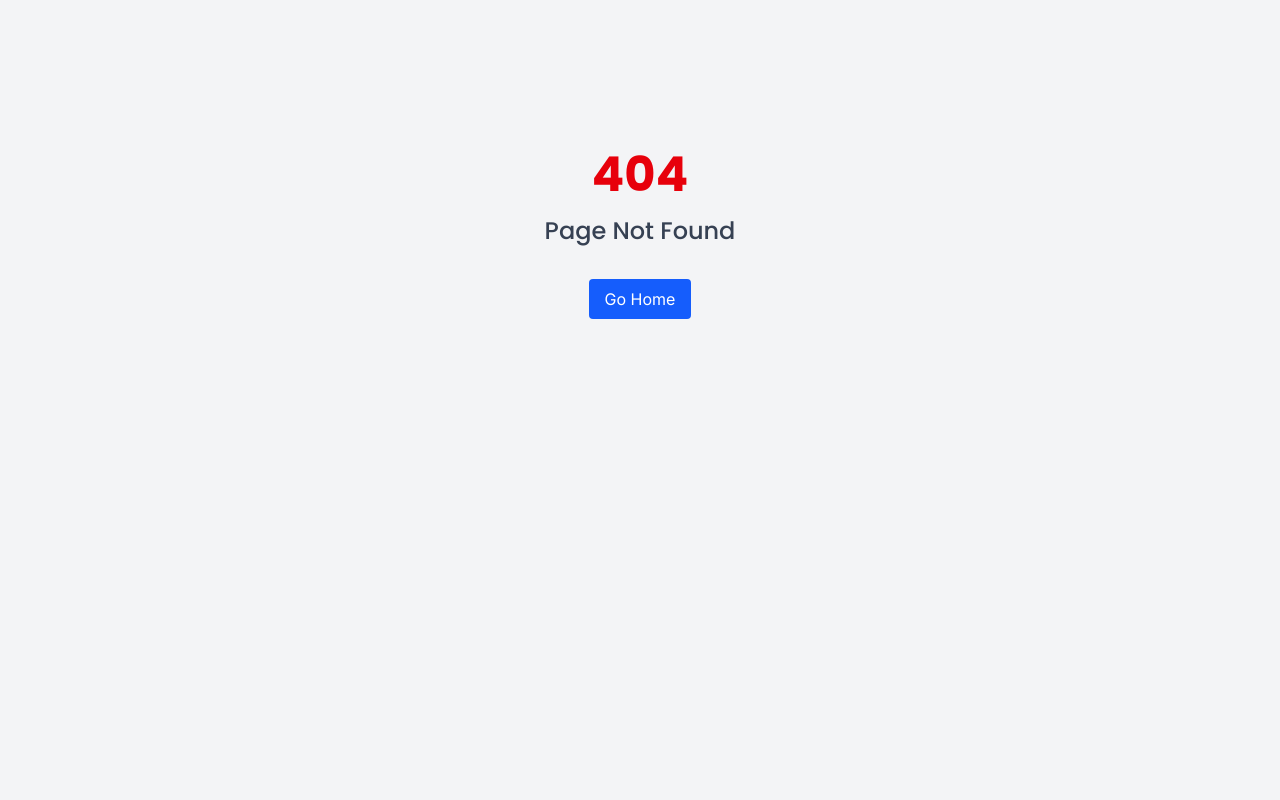
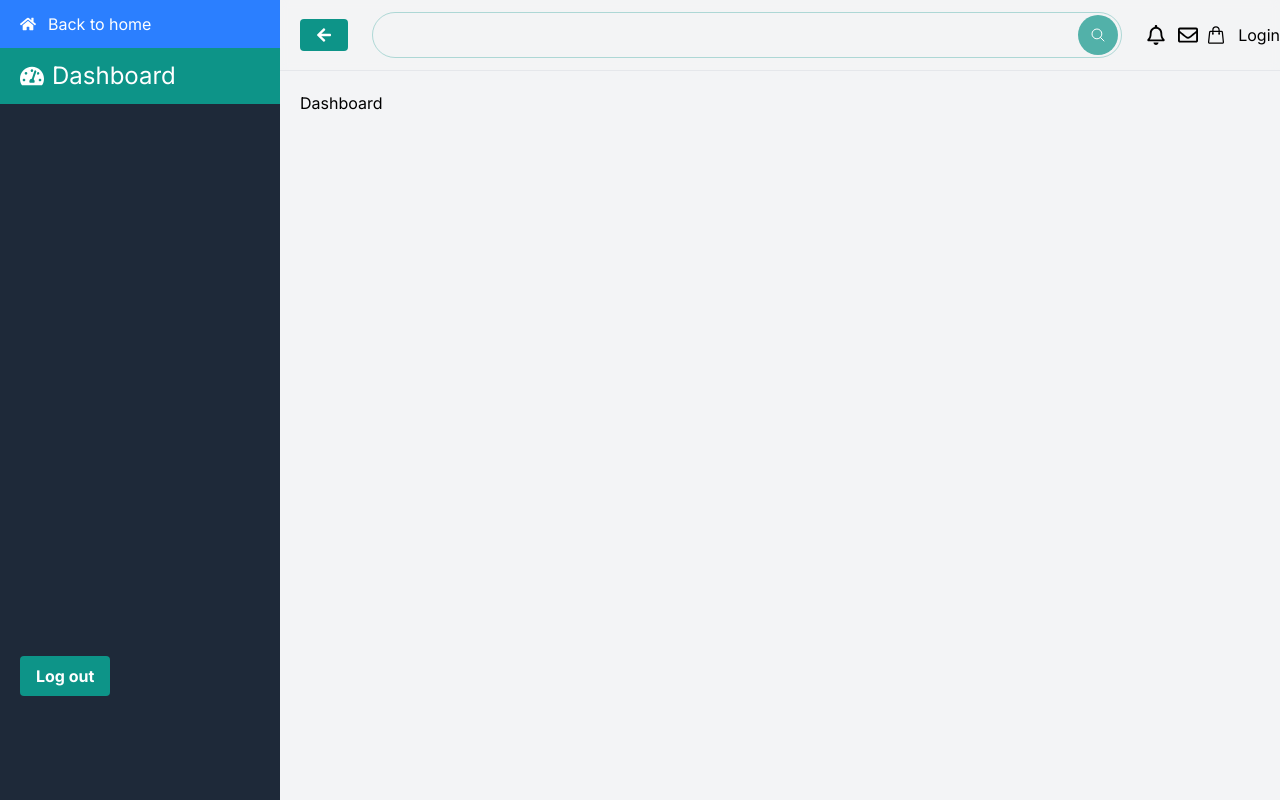
Before and after one commit to wahednur/wahednur, a Next.js app: page /dashboard in a window 1280 px wide. Before the commit this address had no page. Built offline with nearby package versions, Linux system fonts and the light colour scheme; no server answers.

Commit message:
Added dashboar layout

```diff
--- a/package.json
+++ b/package.json
@@ -24,7 +24,7 @@
     "react-icons": "^5.5.0",
     "resend": "^4.5.2",
     "sonner": "^2.0.5",
-    "zod": "^3.25.63"
+    "zod": "^3.25.67"
   },
   "devDependencies": {
     "@eslint/eslintrc": "^3",
--- /dev/null
+++ b/src/app/(dashboard)/components/admin-nav.tsx
@@ -0,0 +1,180 @@
+"use client";
+
+import Link from "next/link";
+import { usePathname } from "next/navigation";
+import { useState } from "react";
+import { FaProjectDiagram, FaTools } from "react-icons/fa";
+import {
+  FaBuildingColumns,
+  FaCartFlatbed,
+  FaChevronRight,
+  FaUserShield,
+} from "react-icons/fa6";
+
+type MenuItem = {
+  label: string;
+  icon?: React.ReactNode;
+  href?: string;
+  children?: MenuItem[];
+};
+
+const menuData: MenuItem[] = [
+  {
+    label: "Orders",
+    icon: <FaCartFlatbed />,
+    children: [
+      { label: "Order List", href: "/dashboard/admin/orders" },
+      { label: "Add Order", href: "/dashboard/admin/orders/add-order" },
+      { label: "Pending Order", href: "/dashboard/admin/orders/pending" },
+      { label: "Complete Order", href: "/dashboard/admin/orders/complete" },
+    ],
+  },
+  {
+    label: "Portfolios",
+    icon: <FaProjectDiagram />,
+    children: [
+      { label: "Portfolio List", href: "/dashboard/admin/portfolios" },
+      {
+        label: "Add Portfolio",
+        href: "/dashboard/admin/portfolios/add-portfolio",
+      },
+      {
+        label: "Portfolio Categories",
+        children: [
+          {
+            label: "Categories",
+            href: "/dashboard/admin/portfolios/categories",
+          },
+          {
+            label: "Add Category",
+            href: "/dashboard/admin/portfolios/categories/add-category",
+          },
+        ],
+      },
+    ],
+  },
+  {
+    label: "Services",
+    icon: <FaTools />,
+    children: [
+      { label: "Service List", href: "/dashboard/admin/services" },
+      { label: "Add Service", href: "/dashboard/admin/services/add-service" },
+      {
+        label: "Service Categories",
+        children: [
+          { label: "Categories", href: "/dashboard/admin/services/categories" },
+          {
+            label: "Add Category",
+            href: "/dashboard/admin/services/categories/add-category",
+          },
+        ],
+      },
+    ],
+  },
+  {
+    label: "Users",
+    icon: <FaUserShield />,
+    children: [
+      { label: "User List", href: "/dashboard/admin/users" },
+      { label: "Add User", href: "/dashboard/admin/users/add-user" },
+    ],
+  },
+  {
+    label: "Accounting",
+    icon: <FaBuildingColumns />,
+    children: [
+      { label: "User List", href: "/dashboard/admin/accounting" },
+      { label: "Income", href: "/dashboard/admin/accounting/income" },
+    ],
+  },
+];
+
+function SidebarItem({
+  item,
+  depth = 0,
+  openKeys,
+  setOpenKeys,
+  pathname,
+}: {
+  item: MenuItem;
+  depth?: number;
+  openKeys: string[];
+  setOpenKeys: (keys: string[]) => void;
+  pathname: string;
+}) {
+  const hasChildren = item.children && item.children.length > 0;
+  const isOpen = openKeys.includes(item.label);
+  const isActive = item.href && pathname.startsWith(item.href);
+
+  const toggle = () => {
+    if (isOpen) {
+      setOpenKeys(openKeys.filter((key) => key !== item.label));
+    } else {
+      setOpenKeys([...openKeys.filter((k) => k !== item.label), item.label]);
+    }
+  };
+
+  return (
+    <li>
+      <div
+        className={`flex items-center justify-between cursor-pointer px-4 py-2 rounded hover:bg-gray-700 ${
+          isActive ? "bg-ws-primary text-white" : ""
+        }`}
+        onClick={hasChildren ? toggle : undefined}
+      >
+        <div className="flex items-center gap-2 flex-1">
+          {depth === 0 && item.icon}
+          {item.href ? (
+            <Link href={item.href} className="flex-1">
+              {item.label}
+            </Link>
+          ) : (
+            <span className="flex-1">{item.label}</span>
+          )}
+        </div>
+        {hasChildren && (
+          <FaChevronRight
+            className={`transform transition-transform ${
+              isOpen ? "rotate-90" : ""
+            }`}
+          />
+        )}
+      </div>
+      {hasChildren && isOpen && (
+        <ul className={`ml-${depth > 0 ? 4 : 2} pl-3 border-l border-gray-600`}>
+          {item.children!.map((child) => (
+            <SidebarItem
+              key={child.label}
+              item={child}
+              depth={depth + 1}
+              openKeys={openKeys}
+              setOpenKeys={setOpenKeys}
+              pathname={pathname}
+            />
+          ))}
+        </ul>
+      )}
+    </li>
+  );
+}
+
+export default function AdminDashNav() {
+  const pathname = usePathname();
+  const [openKeys, setOpenKeys] = useState<string[]>([]);
+
+  return (
+    <div className="w-full text-white">
+      <ul className="space-y-1">
+        {menuData.map((item) => (
+          <SidebarItem
+            key={item.label}
+            item={item}
+            openKeys={openKeys}
+            setOpenKeys={setOpenKeys}
+            pathname={pathname}
+          />
+        ))}
+      </ul>
+    </div>
+  );
+}
--- /dev/null
+++ b/src/app/(dashboard)/components/dash-topbar.tsx
@@ -0,0 +1,43 @@
+import {
+  FaArrowLeft,
+  FaArrowRight,
+  FaRegBell,
+  FaRegEnvelope,
+} from "react-icons/fa";
+import { IoSearchOutline } from "react-icons/io5";
+import UserNav from "../../../components/navbars/UserNavbar";
+
+interface DashTopBarProps {
+  open: boolean;
+  setOpen: (open: boolean) => void;
+}
+
+export default function DashTopBar({ setOpen, open }: DashTopBarProps) {
+  return (
+    <div className="flex justify-between gap-6 items-center pl-5 bg-gray-100/60 backdrop-blur-xs border-b py-3 border-b-gray-200">
+      <button onClick={() => setOpen(!open)} className="btn btn-filled">
+        {open ? <FaArrowRight /> : <FaArrowLeft />}
+      </button>{" "}
+      <div className="flex items-center flex-1 relative">
+        <input
+          type="text"
+          className="w-full border border-ws-primary/30 px-5 py-2.5 rounded-full outline-ws-primary/70 hover:outline-1 duration-300"
+        />
+        <button className="absolute right-1 top-[3px] cursor-pointer text-white hover:bg-gray-800 duration-300 flex justify-center items-center bg-ws-primary/70 rounded-full w-10 h-10 border-white ">
+          <IoSearchOutline />
+        </button>
+      </div>
+      <div className="flex items-center gap-2">
+        <div className="flex items-center text-xl gap-3">
+          <button>
+            <FaRegBell />
+          </button>
+          <button>
+            <FaRegEnvelope />
+          </button>
+        </div>
+        <UserNav />
+      </div>
+    </div>
+  );
+}
--- /dev/null
+++ b/src/app/(dashboard)/components/sidebar.tsx
@@ -0,0 +1,35 @@
+import { signOut, useSession } from "next-auth/react";
+import Link from "next/link";
+import { FaHome, FaTachometerAlt } from "react-icons/fa";
+import AdminDashNav from "./admin-nav";
+export default function SidebarNav() {
+  const { data: session } = useSession();
+  return (
+    <div className="w-full bg-gray-800 min-h-screen">
+      <div className="flex flex-col justify-between h-[calc(100vh-104px)]">
+        <div>
+          <div>
+            <Link
+              className="text-white flex items-center gap-3 py-3 px-5 bg-blue-500"
+              href={"/"}
+            >
+              <FaHome /> Back to home
+            </Link>
+            <p className="bg-ws-primary w-full text-2xl text-white px-5 py-3 flex items-center gap-2">
+              <FaTachometerAlt /> Dashboard
+            </p>
+          </div>
+          {session?.user.role === "admin" && <AdminDashNav />}
+        </div>
+        <div className="px-5">
+          <button
+            onClick={() => signOut({ callbackUrl: "/" })}
+            className="btn btn-filled"
+          >
+            Log out
+          </button>
+        </div>
+      </div>
+    </div>
+  );
+}
--- /dev/null
+++ b/src/app/(dashboard)/dashboard/page.tsx
@@ -0,0 +1,3 @@
+export default function Dashboard() {
+  return <div>Dashboard</div>;
+}
--- /dev/null
+++ b/src/app/(dashboard)/layout.tsx
@@ -0,0 +1,28 @@
+"use client";
+import { useState } from "react";
+import DashTopBar from "./components/dash-topbar";
+import SidebarNav from "./components/sidebar";
+
+export default function DashboardLayout({
+  children,
+}: Readonly<{
+  children: React.ReactNode;
+}>) {
+  const [open, setOpen] = useState(false);
+  return (
+    <div className="flex">
+      <div
+        className={`duration-500 ${
+          open ? "w-[280px] -ml-[280px]" : "w-[280px]"
+        }`}
+      >
+        <SidebarNav />
+      </div>
+      <div className="flex-1 overflow-hidden">
+        <DashTopBar open={open} setOpen={setOpen} />
+
+        <main className="p-5 bg-gray-100">{children}</main>
+      </div>
+    </div>
+  );
+}
```
Also changed, not shown: src/app/(dashboard)/components/dash-nav.tsx (added), 1 other file (tests, documents, lock files or other folders).
